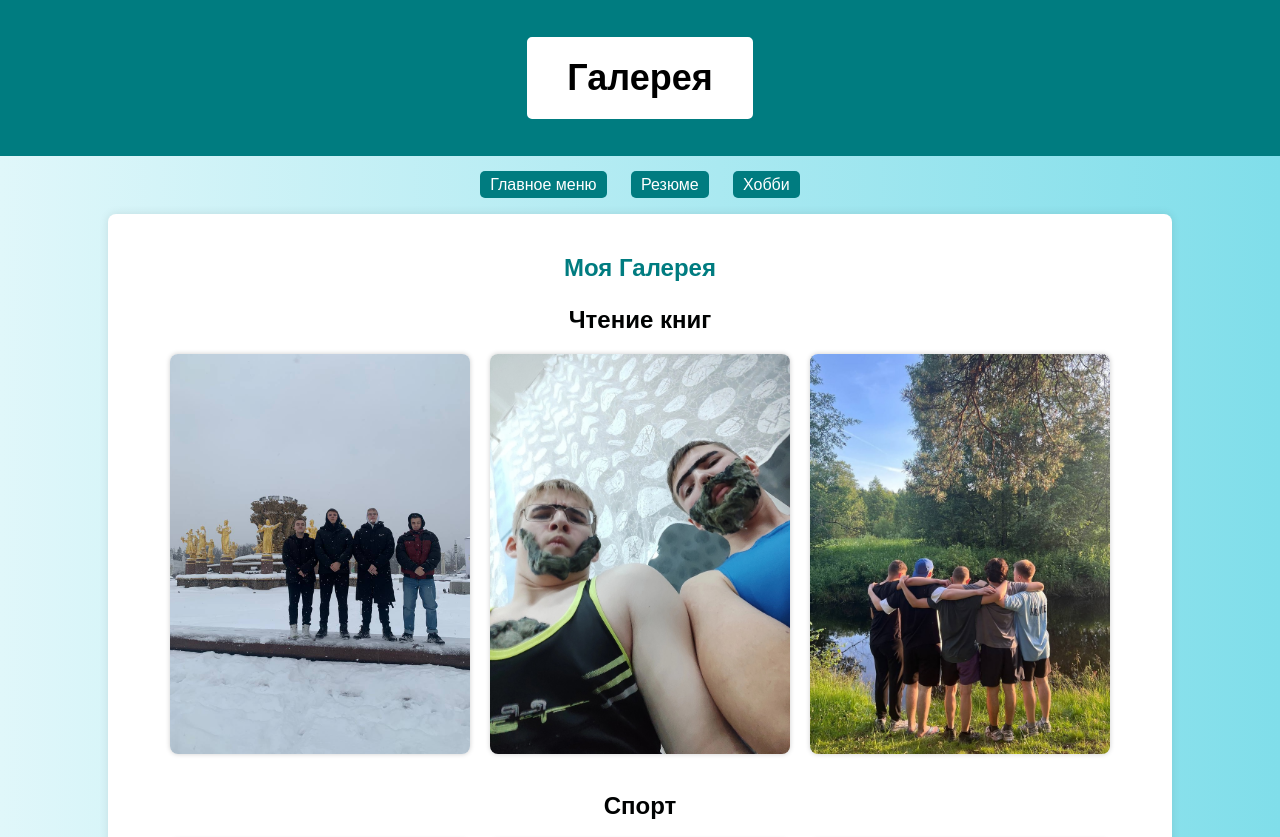
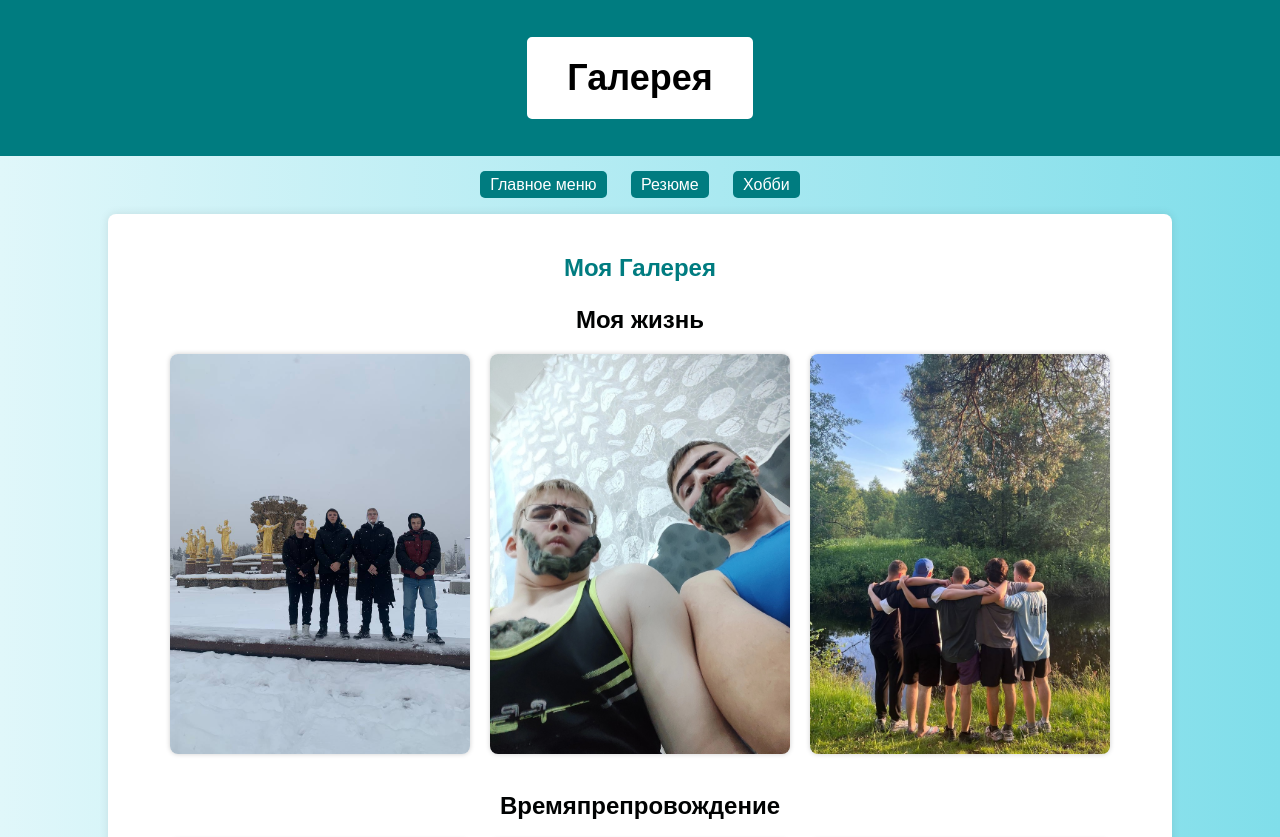
Before and after one commit to 1answer1/1answer1.github.io, a plain HTML site: page gallery.html in a window 1280 px wide. Shown: the top 837 px of the page. Drawn offline with Linux system fonts and the light colour scheme.

Commit message:
Update gallery.html

```diff
--- a/gallery.html
+++ b/gallery.html
@@ -113,7 +113,7 @@
     <h2>Моя Галерея</h2>
 
     <section>
-        <h3 class="highlight">Чтение книг</h3>
+        <h3 class="highlight">Моя жизнь</h3>
         <section class="image-container">
             <figure>
                 <img src="img/g1.jpg" alt="Фото 1(закибербулили?)">
@@ -128,7 +128,7 @@
     </section>
 
     <section>
-        <h3 class="highlight">Спорт</h3>
+        <h3 class="highlight">Времяпрепровождение</h3>
         <section class="image-container">
             <figure>
                 <img src="img/gym.jpg" alt="Фото 4(закибербулили?)">
```
